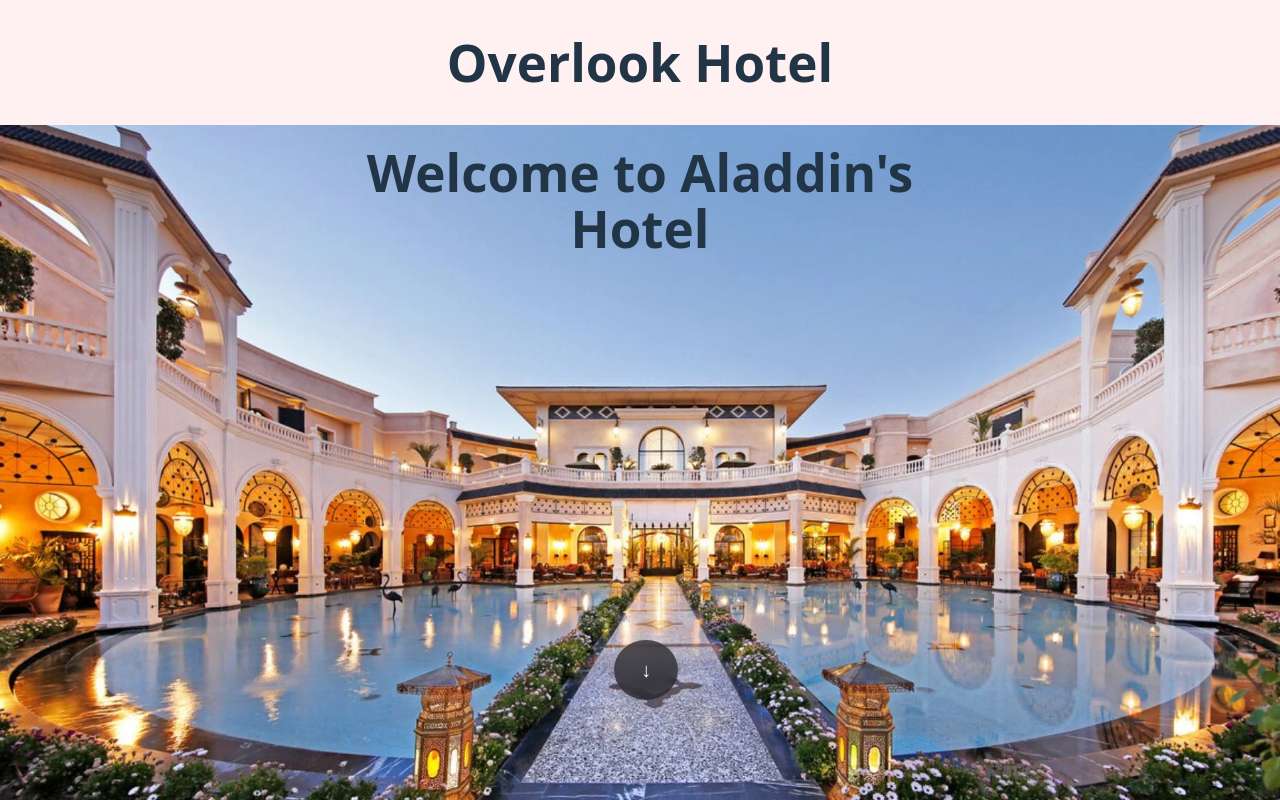
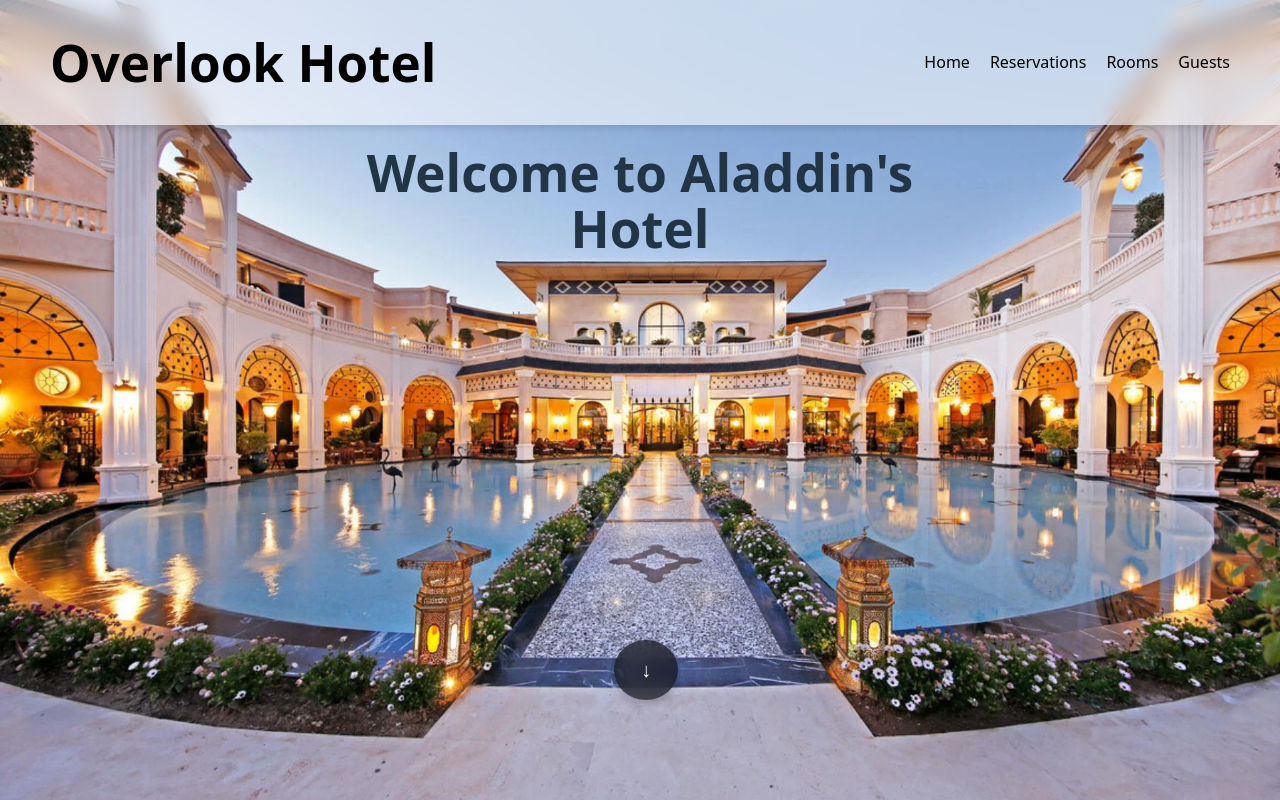
Before and after one commit to barbara-vanni/overlook-hotel, a React (Vite) app in the folder frontend/: page / in a window 1280 px wide. Shown: the top 800 px of the page. Built offline with nearby package versions, Linux system fonts and the light colour scheme.

Commit message:
Downgrade Header

```diff
--- a/frontend/src/components/HeaderModule/Header.tsx
+++ b/frontend/src/components/HeaderModule/Header.tsx
@@ -1,9 +1,20 @@
 import "./Header.css";
+import {AppBar} from "@mui/material";
 
 const Header = () => {
     return (
         <header className="header">
+            <AppBar  sx={{flexDirection: "row", padding:"0 50px" }} className="app-bar">
             <h1>Overlook Hotel</h1>
+            <nav className="nav">
+                <ul>
+                    <li><a href="/">Home</a></li>
+                    <li><a href="/reservations">Reservations</a></li>
+                    <li><a href="/rooms">Rooms</a></li>
+                    <li><a href="/guests">Guests</a></li>
+                </ul>
+            </nav>
+            </AppBar>
         </header>
     );
 };
```
